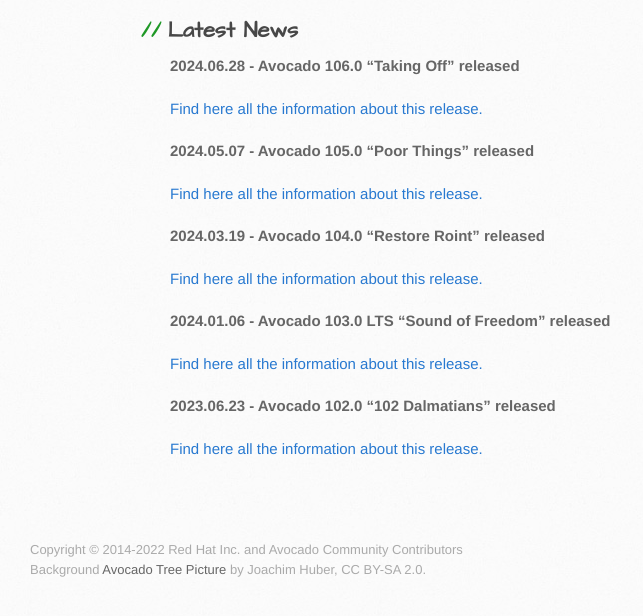
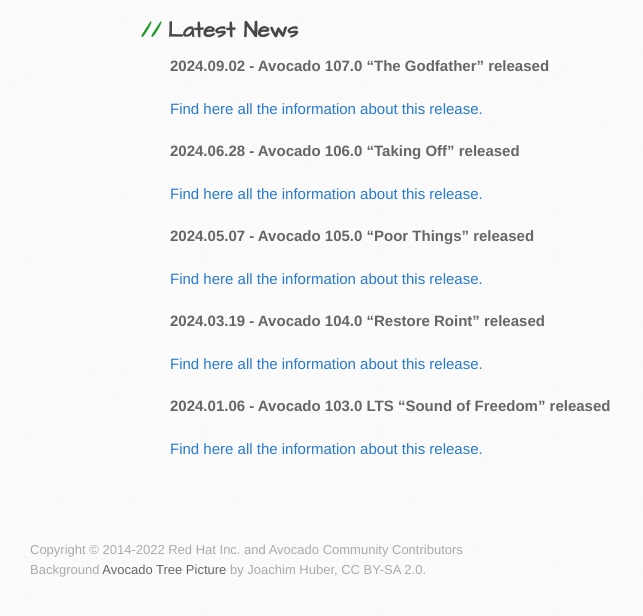
Before and after one commit to avocado-framework/avocado-framework.github.io, a Jekyll site: the page built from index.md, in a window 1280 px wide, cut to the strip 699-1328 px from the top of the page. Shown: the top 616 px of the strip, without its empty margins (0-643 px from the left). Built offline with Jekyll 4.4.1, drawn with Linux system fonts in a browser that asks for light colours; our own code applies the rules of GitHub Pages for plain Markdown files.

Commit message:
Add 107.0 release announcement
Signed-off-by: Cleber Rosa <crosa@redhat.com>

```diff
--- a/index.md
+++ b/index.md
@@ -17,6 +17,10 @@
 
 ## Latest News
 
+**2024.09.02 - Avocado 107.0 "The Godfather" released**
+
+[Find here all the information about this release.](https://avocado-framework.readthedocs.io/en/latest/releases/107_0.html)
+
 **2024.06.28 - Avocado 106.0 "Taking Off" released**
 
 [Find here all the information about this release.](https://avocado-framework.readthedocs.io/en/latest/releases/106_0.html)
@@ -32,7 +36,3 @@
 **2024.01.06 - Avocado 103.0 LTS "Sound of Freedom" released**
 
 [Find here all the information about this release.](https://avocado-framework.readthedocs.io/en/latest/releases/lts/103_0.html)
-
-**2023.06.23 - Avocado 102.0 "102 Dalmatians" released**
-
-[Find here all the information about this release.](https://avocado-framework.readthedocs.io/en/latest/releases/102_0.html)
```
